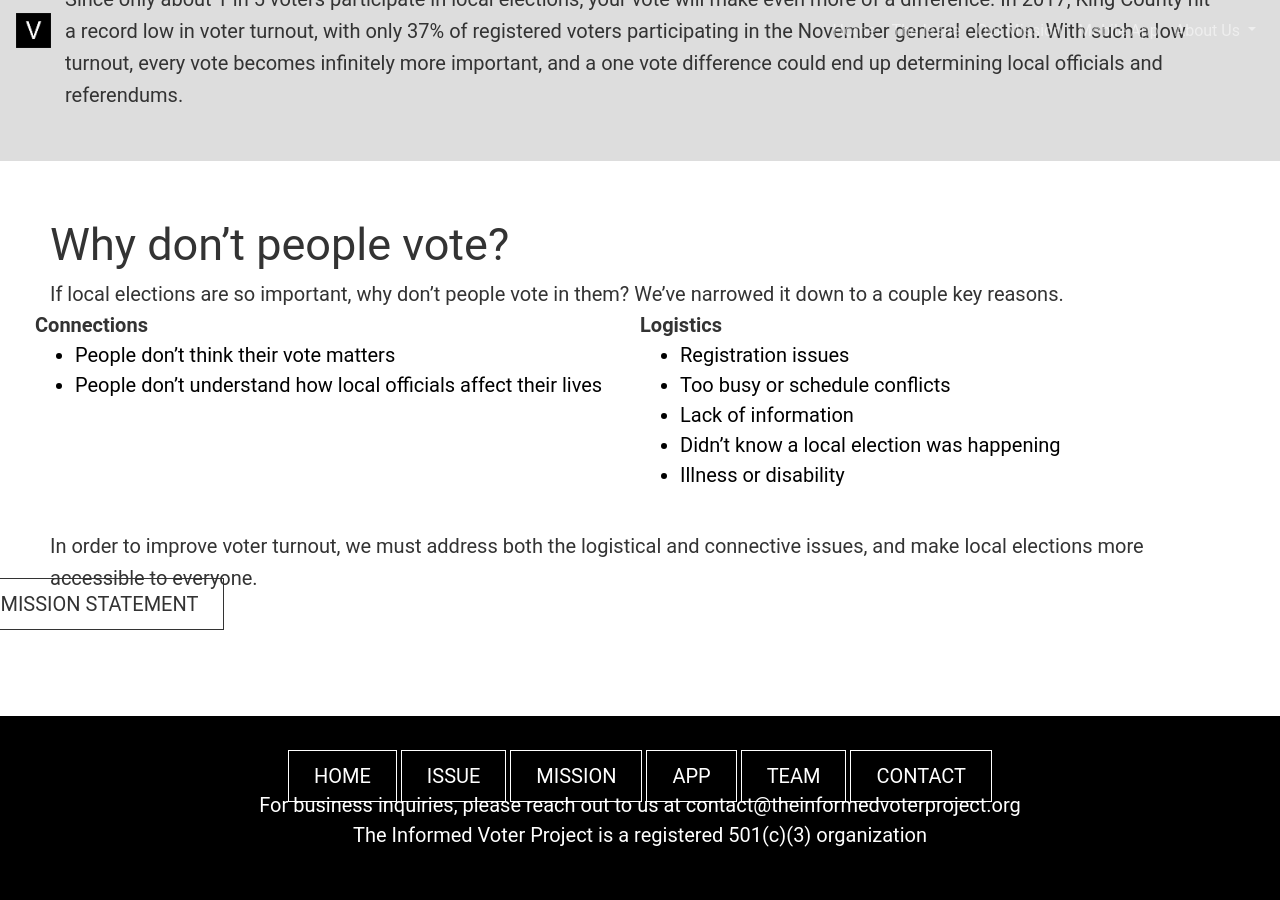
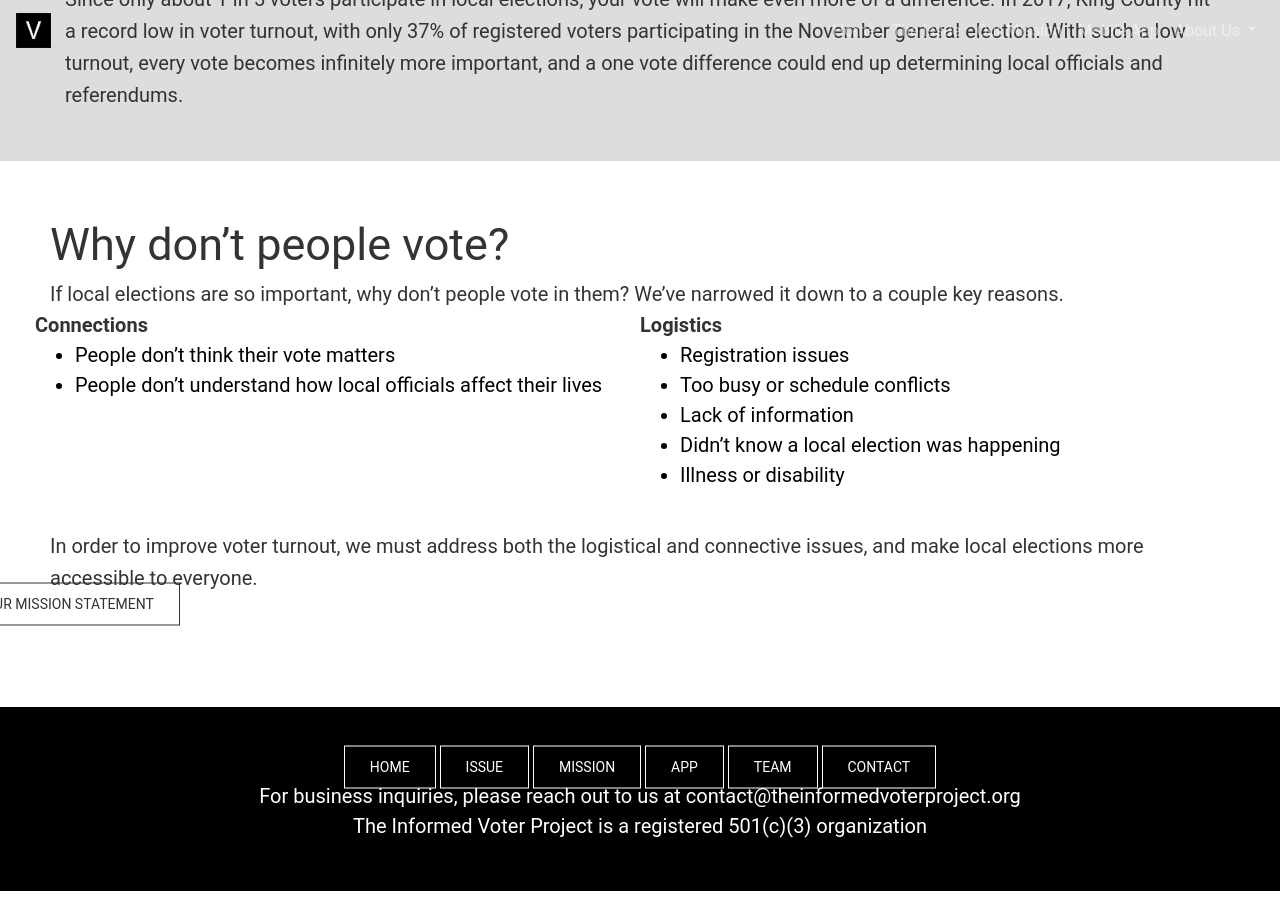
Before and after one commit to The-Informed-Voter-Project/website.github.io, a Jekyll site: the page built from issue/index.html, in a window 1280 px wide and 900 px high, scrolled down 1683 px. Built offline with Jekyll 4.4.1, drawn with Linux system fonts in a browser that asks for light colours.

Commit message:
Update main.css

```diff
--- a/styles/main.css
+++ b/styles/main.css
@@ -20,6 +20,7 @@
     color: #333;
     text-align: center;
     font-weight: bold;
+    margin-bottom: 35px;
 
 }
 
@@ -29,6 +30,7 @@
     color: #333;
     text-align: center;
     line-height: 1.6;
+    margin-bottom: 35px;
 }
 
 .gray-back {
@@ -67,7 +69,7 @@
     padding: 10px 25px;
     text-decoration: none;
     text-transform: uppercase;
-    font-size: 20px;
+    font-size: 14px;
     margin-top: 20px;
     display: inline-block;
     color: #fff;
@@ -125,7 +127,7 @@
     padding: 10px 25px;
     text-decoration: none;
     text-transform: uppercase;
-    font-size: 20px;
+    font-size: 14px;
     margin-top: 20px;
     display: inline-block;
     color: #333;
```
